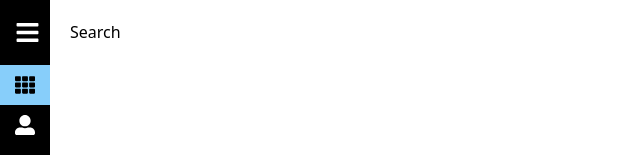
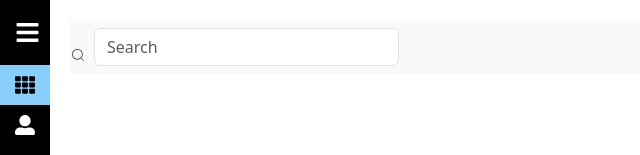
Before and after one commit to VishalSharma8899/GethireCollege, a React (Create React App) app in the folder Frontend/my-app/: page / in a window 1280 px wide. Shown: the top 155 px of the page, without its empty margins (0-640 px from the left). Built offline with nearby package versions, Linux system fonts and the light colour scheme.

Commit message:
Your commit message

```diff
--- a/Frontend/my-app/public/index.html
+++ b/Frontend/my-app/public/index.html
@@ -9,6 +9,12 @@
       name="description"
       content="Web site created using create-react-app"
     />
+    <link
+  rel="stylesheet"
+  href="https://cdn.jsdelivr.net/npm/bootstrap@5.3.2/dist/css/bootstrap.min.css"
+  integrity="sha384-T3c6CoIi6uLrA9TneNEoa7RxnatzjcDSCmG1MXxSR1GAsXEV/Dwwykc2MPK8M2HN"
+  crossorigin="anonymous"
+/>
     <link rel="apple-touch-icon" href="%PUBLIC_URL%/logo192.png" />
     <!--
       manifest.json provides metadata used when your web app is installed on a
--- a/Frontend/my-app/src/App.css
+++ b/Frontend/my-app/src/App.css
@@ -3,9 +3,7 @@
     padding:0;
     text-decoration: none;
 }
-.container{
-    display:flex;
-}
+
 main{
     width: 100%;
     padding: 20px;
--- a/Frontend/my-app/src/Component/Dashboard/Pages/Dashboard/Search.jsx
+++ b/Frontend/my-app/src/Component/Dashboard/Pages/Dashboard/Search.jsx
@@ -1,9 +1,34 @@
 import React from 'react'
+import { CiSearch } from "react-icons/ci";
+
+import Navbar from 'react-bootstrap/Navbar';
+import Form from 'react-bootstrap/Form';
+import Button from 'react-bootstrap/Button';
+import InputGroup from 'react-bootstrap/InputGroup';
+import Row from 'react-bootstrap/Row';
+import Col from 'react-bootstrap/Col';
 
 function Search() {
   return (
-    <div>Search</div>
-  )
+    <Navbar className="bg-body-tertiary justify-cntent-between">
+      <Form inline>
+        <div className='position-relative'>
+        <CiSearch className='position-absolute top-50  start-0'/>
+        <Row className='relative'>
+        <Col xs="auto" className="">
+            <Form.Control
+              type="text"
+              placeholder="Search"
+              className=" mr-sm-2 w-32 absolute mx-4"
+            />
+          </Col>
+        </Row>
+        </div>
+      </Form>
+      <Form inline>
+      </Form>
+    </Navbar>
+  );
 }
 
-export default Search
+export default Search;
--- a/Frontend/my-app/src/Component/Dashboard/Sidebar.jsx
+++ b/Frontend/my-app/src/Component/Dashboard/Sidebar.jsx
@@ -47,7 +47,7 @@ const Sidebar = ({children}) => {
         }
     ]
     return (
-        <div className="container">
+        <div style={{display:"flex"}}>
            <div style={{width: isOpen ? "200px" : "50px"}} className="sidebar">
                <div className="top_section">
                    <h1 style={{display: isOpen ? "block" : "none"}} className="logo">Logo</h1>
```
